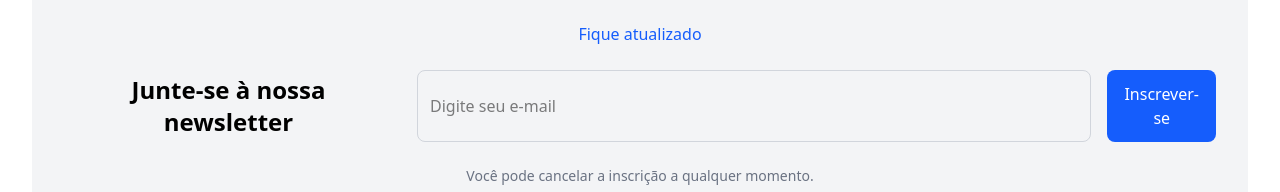
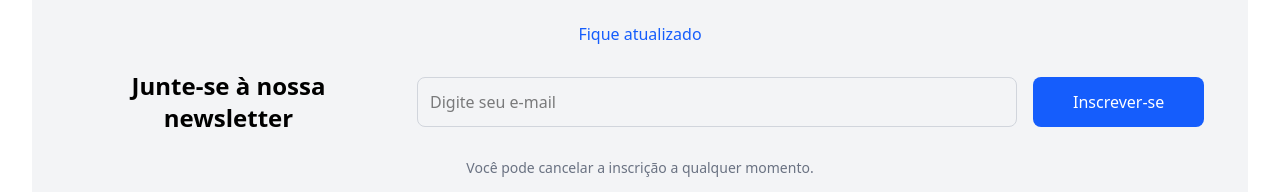
Before and after one commit to Hard-007/advanced-frontend-topics, a React (Vite) app: page / in a window 1280 px wide. Shown: the part 1183-1375 px from the top of the page. Built offline with nearby package versions, Linux system fonts and the light colour scheme.

Commit message:
`Refactor email input and subscribe button styles in BlogPage component`

```diff
--- a/src/pages/index.tsx
+++ b/src/pages/index.tsx
@@ -157,9 +157,9 @@ const BlogPage = () => {
               placeholder="Digite seu e-mail"
               value={email}
               onChange={(e) => setEmail(e.target.value)}
-              className="w-full p-3 border border-gray-300 rounded-lg"
+              className="w-150 p-3 border border-gray-300 rounded-lg"
             />
-            <button className="px-4 py-3 bg-blue-600 text-white rounded-lg hover:bg-blue-700 transition">
+            <button className="px-10 py-3 bg-blue-600 text-white rounded-lg hover:bg-blue-700 transition">
               Inscrever-se
             </button>
           </div>
```
